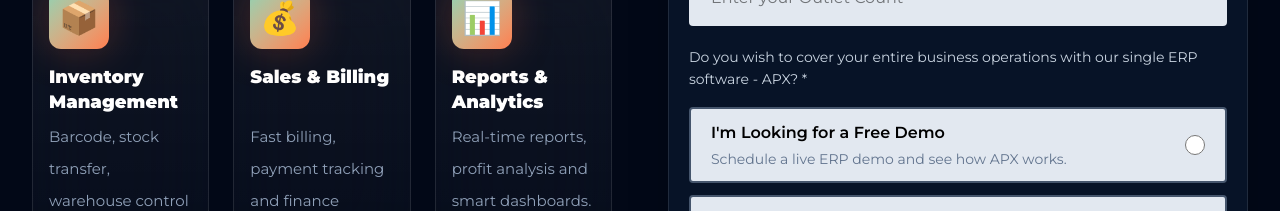
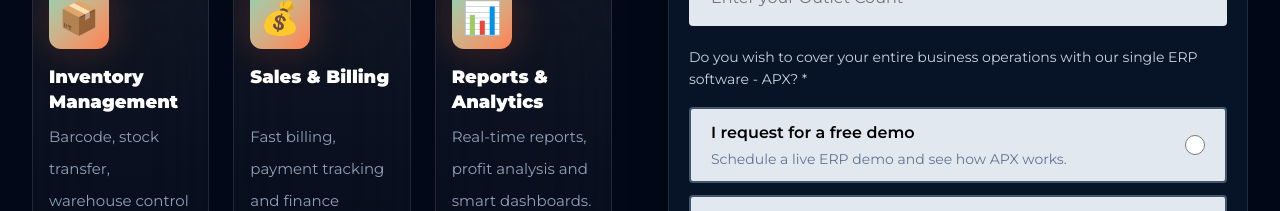
Before and after one commit to MyVirtualCard/APX-ERP-CONSULTATION, a React (Vite) app in the folder client/: page / in a window 1280 px wide. Shown: the part 780-991 px from the top of the page. Built offline with nearby package versions, Linux system fonts and the light colour scheme.

Commit message:
some changes on option

```diff
--- a/client/src/components/HeroSection.jsx
+++ b/client/src/components/HeroSection.jsx
@@ -715,7 +715,7 @@
                     >
                       <div>
                         <h4 className=" font-semibold text-sm sm:text-base">
-                          I'm Looking for a Free Demo
+                          I request for a free demo
                         </h4>
 
                         <p className="text-slate-500 text-xs sm:text-sm mt-1">
@@ -770,6 +770,7 @@
                   )}
                 </div>
 
+<div>
                 {/* BUTTON */}
                <button
 type="submit"
@@ -839,6 +840,8 @@
 
   </div>
 </button>
+</div>
+
 
               </form>
             </div>
```
